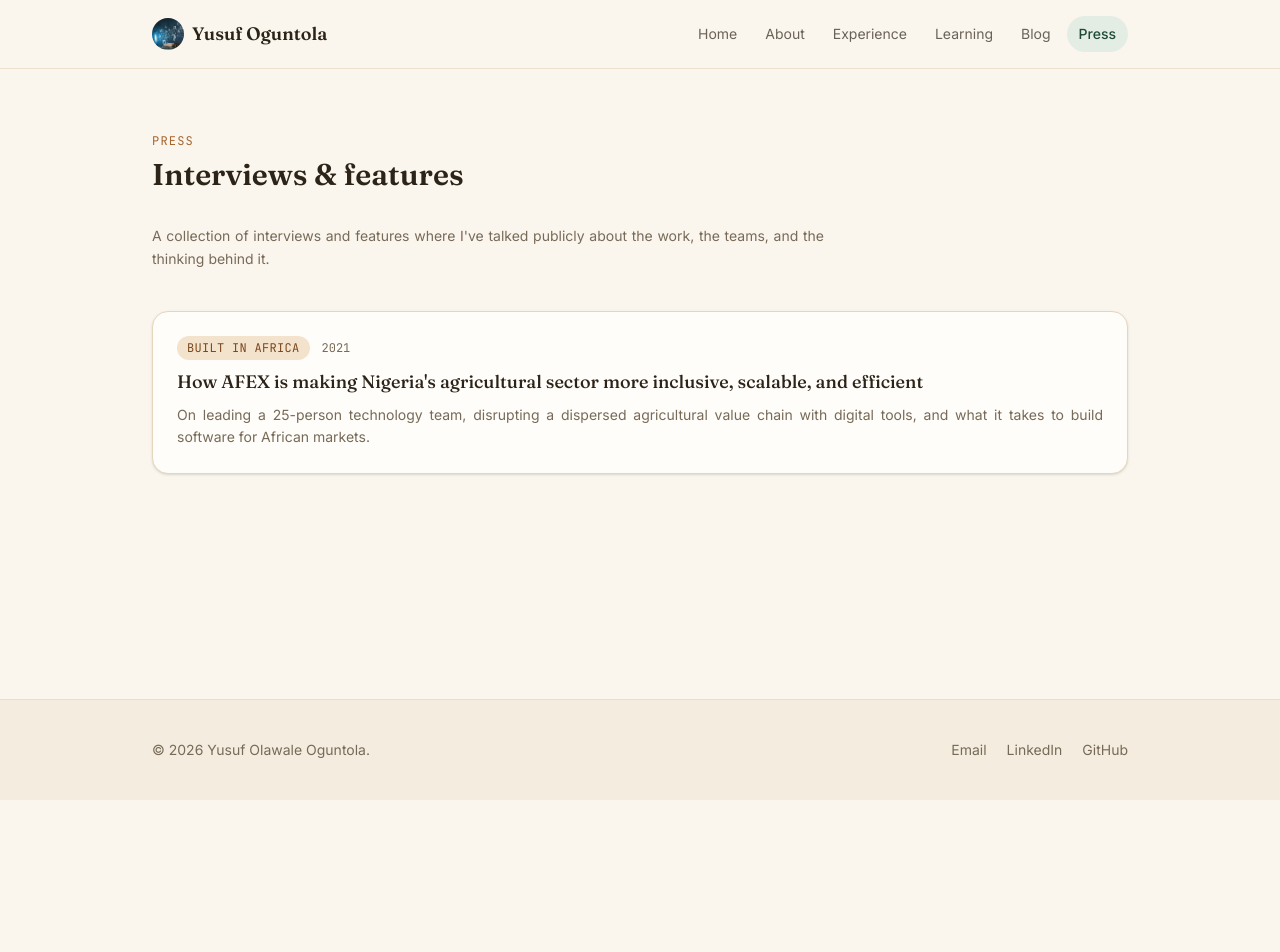
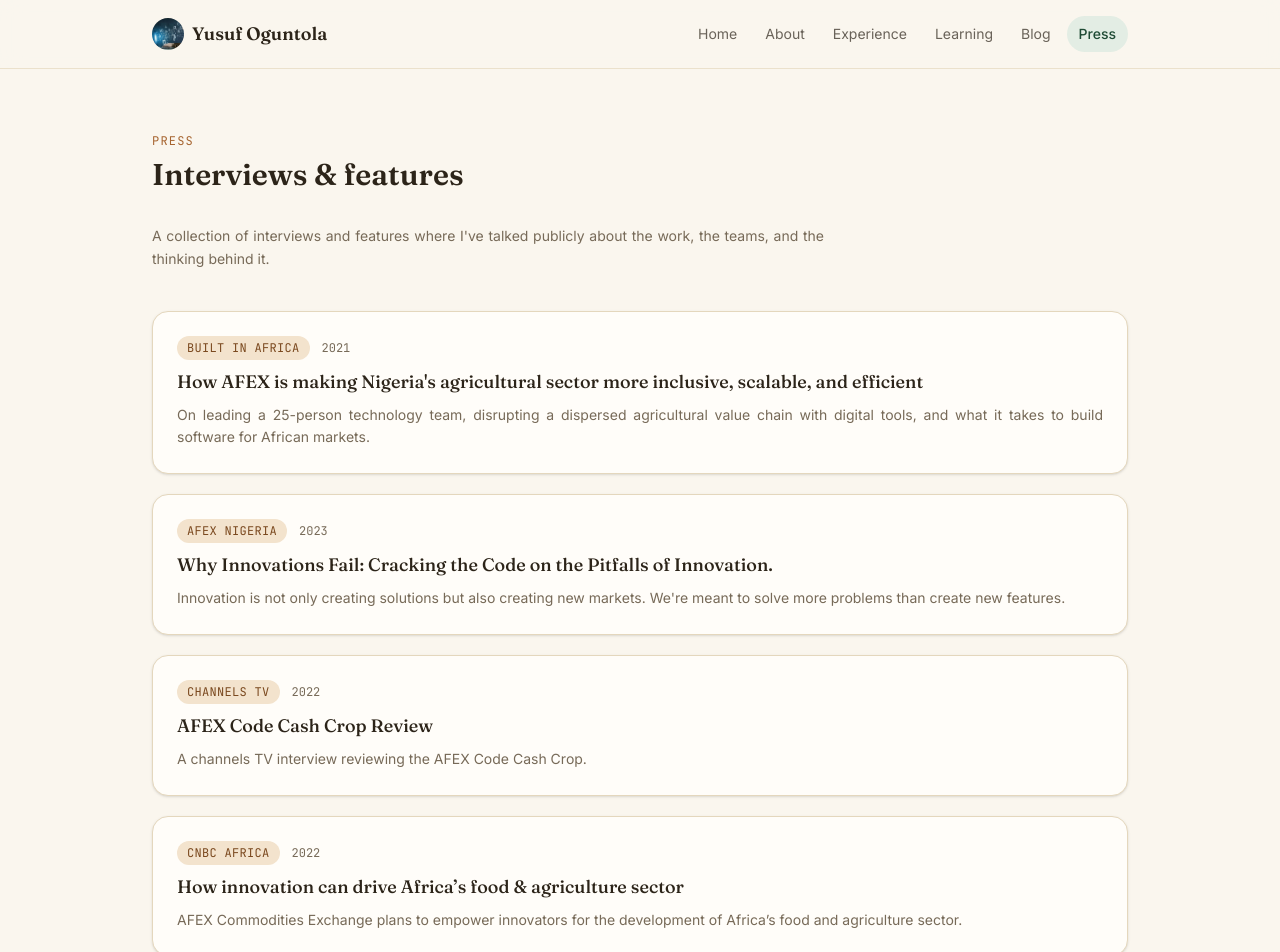
Before and after one commit to yusufoguntola/yusufoguntola-officialwebsite, a React (Vite) app: page /press in a window 1280 px wide. Shown: the top 952 px of the page. Before the commit the page ends 800 px from the top, so only its background shows below. Built offline with nearby package versions, Linux system fonts and the light colour scheme.

Commit message:
Updated interviews

```diff
--- a/src/data/interviews.js
+++ b/src/data/interviews.js
@@ -8,4 +8,36 @@
             "On leading a 25-person technology team, disrupting a dispersed agricultural value chain with digital tools, and what it takes to build software for African markets.",
         url: "https://www.builtinafrica.io/blog-post/yusuf-oguntola-afex-nigeria",
     },
+    {
+        title: "Why Innovations Fail: Cracking the Code on the Pitfalls of Innovation.",
+        publication: "AFEX Nigeria",
+        date: "2023",
+        excerpt:
+            "Innovation is not only creating solutions but also creating new markets. We're meant to solve more problems than create new features.",
+        url: "https://www.afex.africa/blog/why-innovations-fail-cracking-the-code-on-the-pitfalls-of-innovation",
+    },
+    {
+        title: "AFEX Code Cash Crop Review",
+        publication: "Channels TV",
+        date: "2022",
+        excerpt:
+            "A channels TV interview reviewing the AFEX Code Cash Crop.",
+        url: "https://youtu.be/slyIssq_YDg?t=320",
+    },
+    {
+        title: "How innovation can drive Africa’s food & agriculture sector",
+        publication: "CNBC Africa",
+        date: "2022",
+        excerpt:
+            "AFEX Commodities Exchange plans to empower innovators for the development of Africa’s food and agriculture sector.",
+        url: "https://www.cnbcafrica.com/media/6304614210001/how-innovation-can-drive-africas-food-agriculture-sector",
+    },
+    {
+        title: "Leveraging Multi Industry Collaboration For Africa’s Food Security",
+        publication: "Channels TV",
+        date: "2023",
+        excerpt:
+            "AFEX presents Code Cash Crop in a bid to bridge the gap between agriculture, finance and technology.",
+        url: "https://youtu.be/mNbs9kUKyHo?t=140",
+    },
 ];
--- a/src/data/profile.js
+++ b/src/data/profile.js
@@ -9,7 +9,7 @@
   summary:
     "I'm a technology leader with over a decade of experience building infrastructure at the intersection of engineering and business strategy. I've led cross-functional engineering, product, data and design teams end-to-end, and I care as much about aligning technology with business objectives as I do about the systems themselves — translating complex technical problems into clear, actionable plans for the people around me. Business strategy, sharpened through Stanford Graduate School of Business's LEAD program, is one of my strongest areas: I've helped companies turn technology investment into strategy that scales, and I take on strategy consulting engagements alongside my full-time work. My focus has been building resilient digital infrastructure for markets that usually get left out of it, from offline-first trading platforms to banking tools that work on a basic feature phone.",
   quote: {
-    text: "It's not enough to be a great frontend engineer — you need to have knowledge of each of the different expertise to successfully lead them.",
+    text: "Africa has a unique terrain, and one major mistake that we tend to make is seeing what’s happening overseas and trying to make the same thing work here. Yes, we can learn what’s happening there, but when we come back home to build solutions, we need to adapt them to our environment before trying to solve the problem.",
     source: "Built In Africa interview",
     sourceUrl: "https://www.builtinafrica.io/blog-post/yusuf-oguntola-afex-nigeria",
   },
@@ -29,7 +29,7 @@
 export const skillGroups = [
   {
     label: "Languages & Frameworks",
-    items: ["Python", "Django", "React", "JavaScript", "Java (SE, FX, EE)", "C# MVC"],
+    items: ["Java (SE, FX, EE)", "Python", "Django", "React", "JavaScript", "C# MVC"],
   },
   {
     label: "Platforms & Tools",
@@ -37,14 +37,14 @@
   },
   {
     label: "Leadership",
-    items: ["Engineering org scaling", "Talent development & hiring", "Budgeting & resourcing"],
+    items: ["Technology organisation scaling", "Talent development & hiring", "Budgeting & resourcing", "Infrastructure Architecture"],
   },
   {
     label: "Business Strategy",
     items: [
       "Corporate & growth strategy (Stanford GSB LEAD)",
       "Cross-functional stakeholder management",
-      "Strategy consulting for scaling companies",
+      "Strategy consulting for scaling organisations",
     ],
   },
 ];
```
Lines whose indentation alone changed are shown as unchanged.
